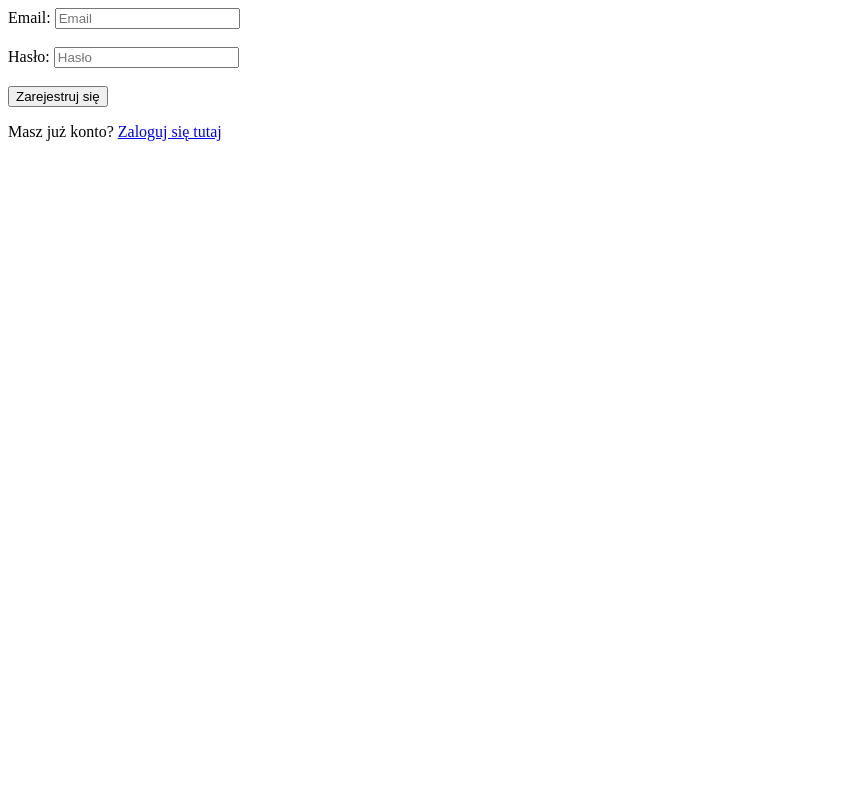
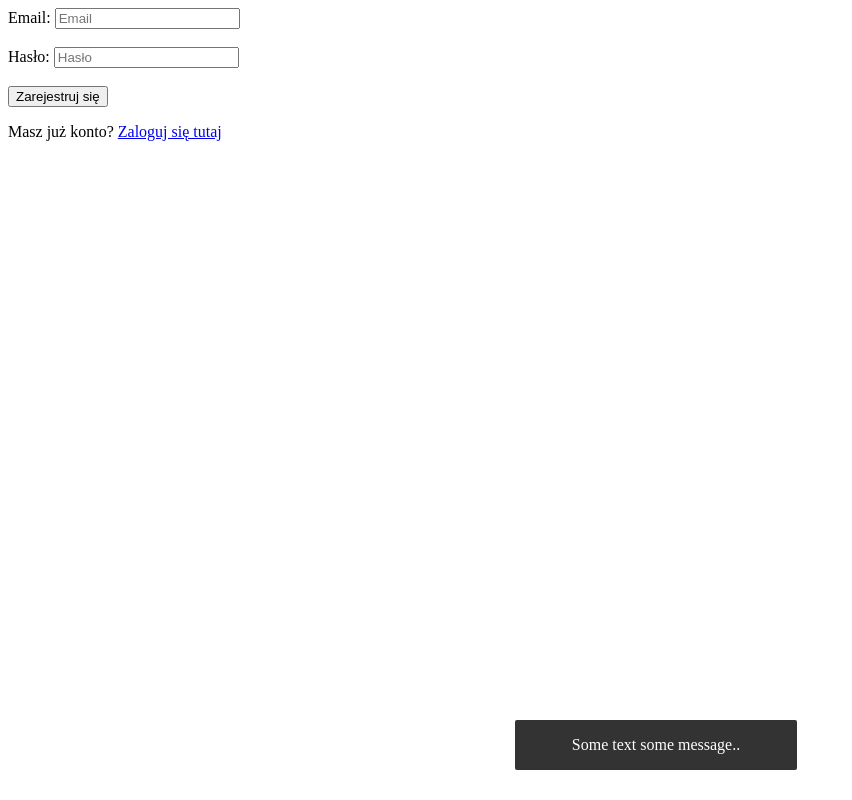
Before and after one commit to BartoszGl/login-system-frontend, an Angular app: page /register in a window 1280 px wide. Shown: the whole page, without its empty margins (0-852 px from the left). Built offline with nearby package versions, Linux system fonts and the light colour scheme.

Commit message:
Added Snack bar component

```diff
--- a/src/app/app.module.ts
+++ b/src/app/app.module.ts
@@ -10,13 +10,15 @@ import { AppComponent } from './app.component';
 import { HomepageComponent } from './homepage/homepage.component';
 import { RegisterComponent } from './register/register.component';
 import { LoginComponent } from './login/login.component';
+import { SnackbarComponent } from './snackbar/snackbar.component';
 
 @NgModule({
   declarations: [
     AppComponent,
     HomepageComponent,
     RegisterComponent,
-    LoginComponent
+    LoginComponent,
+    SnackbarComponent
   ],
   imports: [
     BrowserModule,
--- a/src/app/register/register.component.html
+++ b/src/app/register/register.component.html
@@ -15,3 +15,5 @@
   <input type="submit" value="Zarejestruj się">
 </form>
 <p>Masz już konto? <a routerLink="/login">Zaloguj się tutaj</a></p>
+
+<app-snackbar></app-snackbar>
--- a/src/app/register/register.component.ts
+++ b/src/app/register/register.component.ts
@@ -24,11 +24,13 @@ export class RegisterComponent implements OnInit {
   }
 
   onSubmit() {
+    //TODO: przygotować snack bar z ostrzeżeniem
     if (this.profileForm.invalid) {
       return;
     }
-    console.log(this.profileForm);
-    // this.userAccountService.registerUser()
+    this.userAccountService.registerUser(this.profileForm.value).subscribe(res => {
+      console.log(res)
+    })
   }
 
 }
--- /dev/null
+++ b/src/app/snackbar/snackbar.component.css
@@ -0,0 +1,44 @@
+#snackbar {
+  visibility: visible; /* Hidden by default. Visible on click */
+  min-width: 250px; /* Set a default minimum width */
+  margin-left: -125px; /* Divide value of min-width by 2 */
+  background-color: #333; /* Black background color */
+  color: #fff; /* White text color */
+  text-align: center; /* Centered text */
+  border-radius: 2px; /* Rounded borders */
+  padding: 16px; /* Padding */
+  position: fixed; /* Sit on top of the screen */
+  z-index: 1; /* Add a z-index if needed */
+  left: 50%; /* Center the snackbar */
+  bottom: 30px; /* 30px from the bottom */
+}
+
+/* Show the snackbar when clicking on a button (class added with JavaScript) */
+#snackbar.show {
+  visibility: visible; /* Show the snackbar */
+  /* Add animation: Take 0.5 seconds to fade in and out the snackbar.
+  However, delay the fade out process for 2.5 seconds */
+  -webkit-animation: fadein 0.5s, fadeout 0.5s 2.5s;
+  animation: fadein 0.5s, fadeout 0.5s 2.5s;
+}
+
+/* Animations to fade the snackbar in and out */
+@-webkit-keyframes fadein {
+  from {bottom: 0; opacity: 0;}
+  to {bottom: 30px; opacity: 1;}
+}
+
+@keyframes fadein {
+  from {bottom: 0; opacity: 0;}
+  to {bottom: 30px; opacity: 1;}
+}
+
+@-webkit-keyframes fadeout {
+  from {bottom: 30px; opacity: 1;}
+  to {bottom: 0; opacity: 0;}
+}
+
+@keyframes fadeout {
+  from {bottom: 30px; opacity: 1;}
+  to {bottom: 0; opacity: 0;}
+}
--- /dev/null
+++ b/src/app/snackbar/snackbar.component.html
@@ -0,0 +1 @@
+<div id="snackbar">Some text some message..</div>
--- /dev/null
+++ b/src/app/snackbar/snackbar.component.ts
@@ -0,0 +1,15 @@
+import { Component, OnInit } from '@angular/core';
+
+@Component({
+  selector: 'app-snackbar',
+  templateUrl: './snackbar.component.html',
+  styleUrls: ['./snackbar.component.css']
+})
+export class SnackbarComponent implements OnInit {
+
+  constructor() { }
+
+  ngOnInit(): void {
+  }
+
+}
--- a/src/environments/environment.ts
+++ b/src/environments/environment.ts
@@ -4,7 +4,7 @@
 
 export const environment = {
   production: false,
-  apiUrl: 'http://127.0.0.1:4200'
+  apiUrl: 'http://localhost:8000'
 };
 
 /*
```
Also changed, not shown: 1 other file (tests, documents, lock files or other folders).
